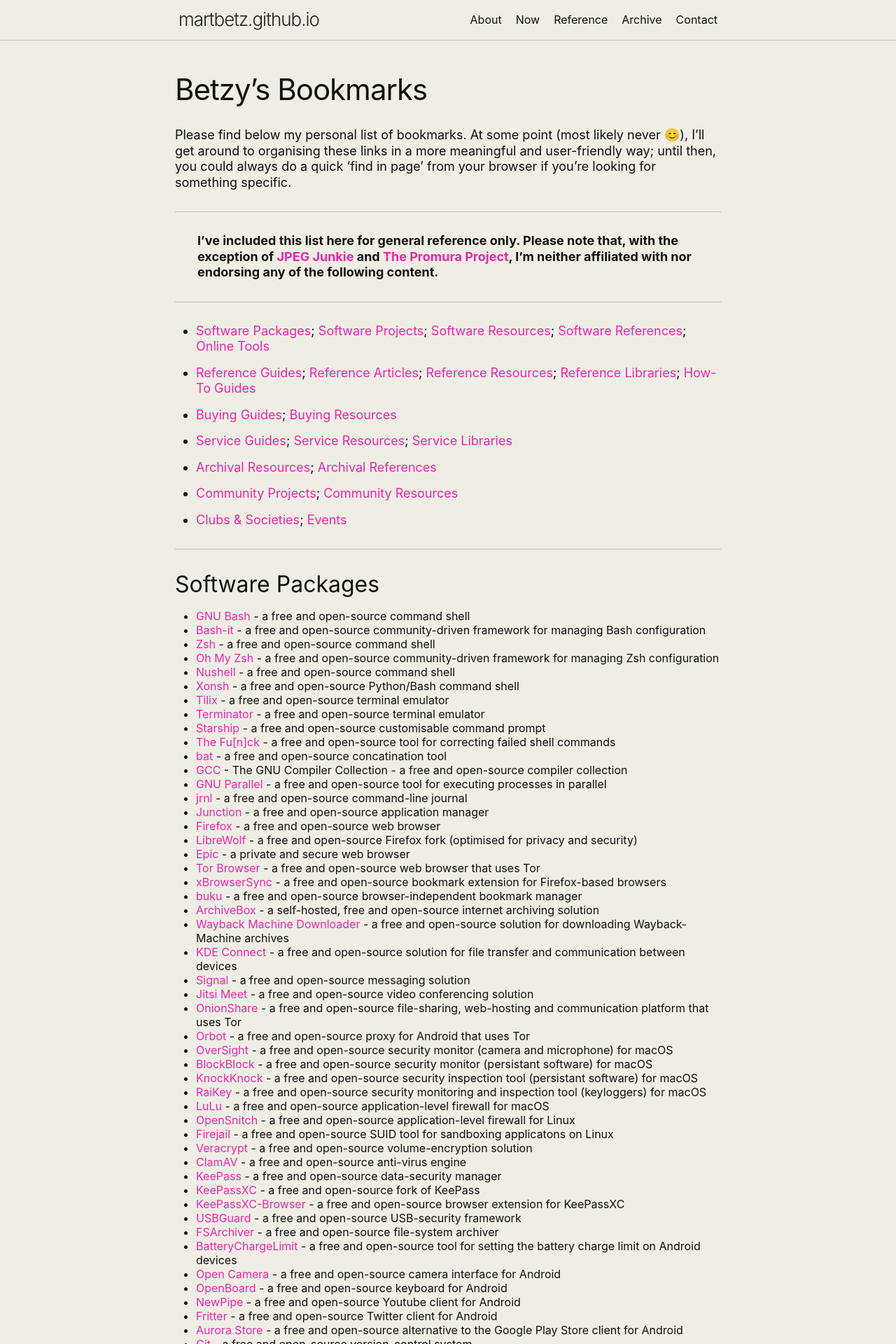
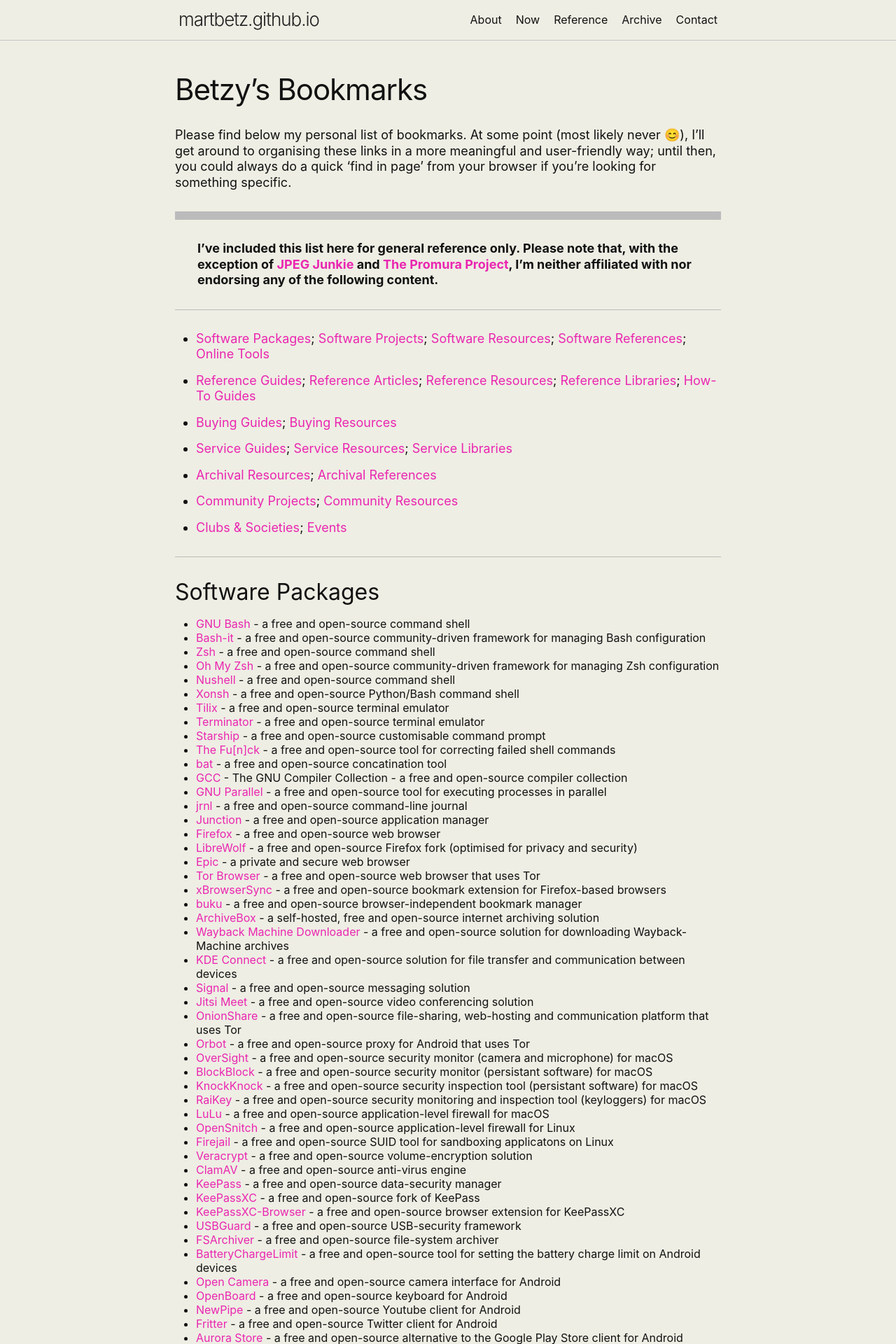
Before and after one commit to martbetz/martbetz.github.io, a Jekyll site: the page built from useful-links.html, in a window 1280 px wide. Shown: the top 1920 px of the page at 70% size. Built offline with Jekyll 4.4.1, drawn with Linux system fonts in a browser that asks for light colours.

Commit message:
Update useful-links.html

```diff
--- a/useful-links.html
+++ b/useful-links.html
@@ -15,7 +15,7 @@
 </font>
 &nbsp;
 <span style="margin-top:-20px">
-<hr>
+<hr style="height:0.75em">
 </span>
 <span style="display:block; margin-left:2em; margin-right:2em">
 <font size="4">
```
